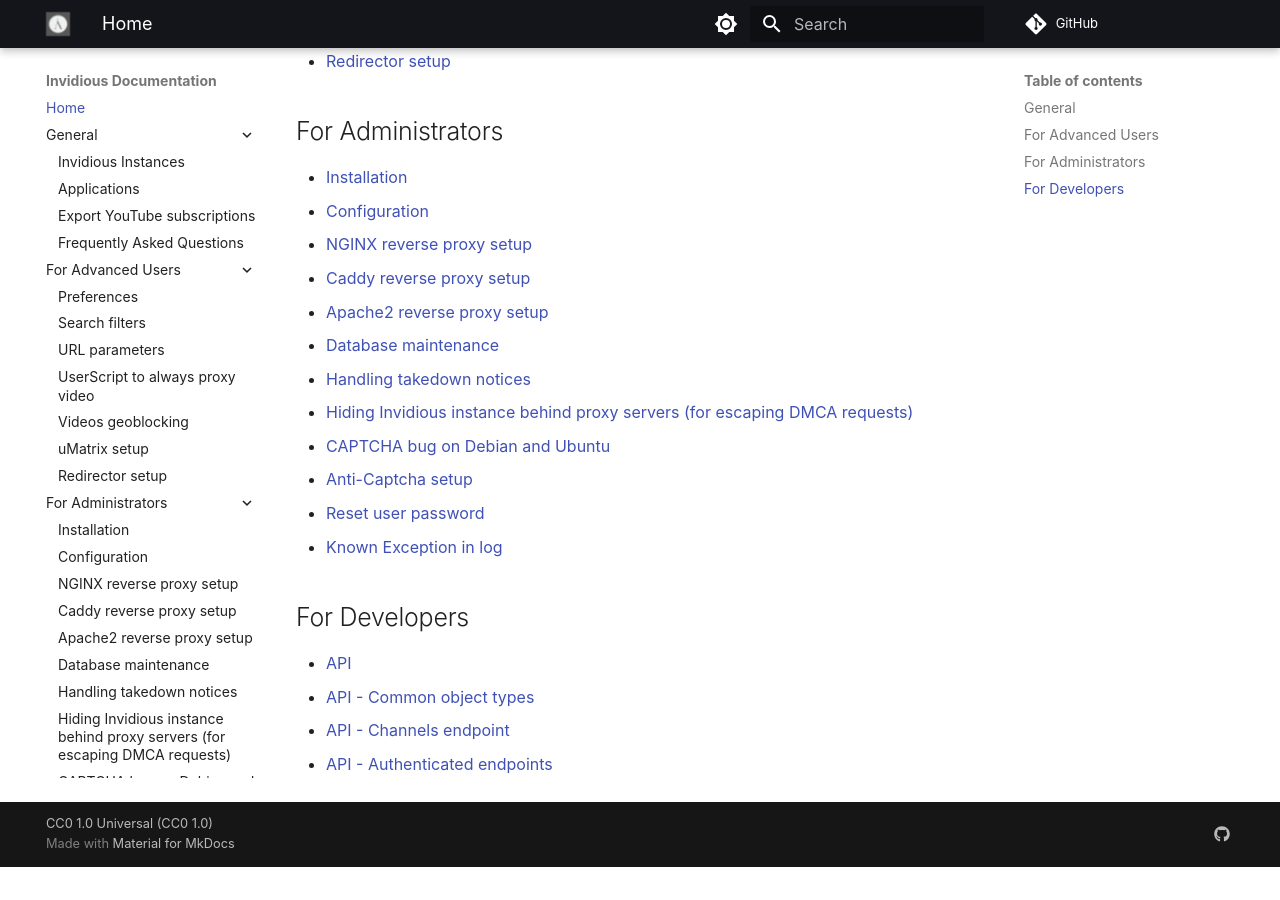
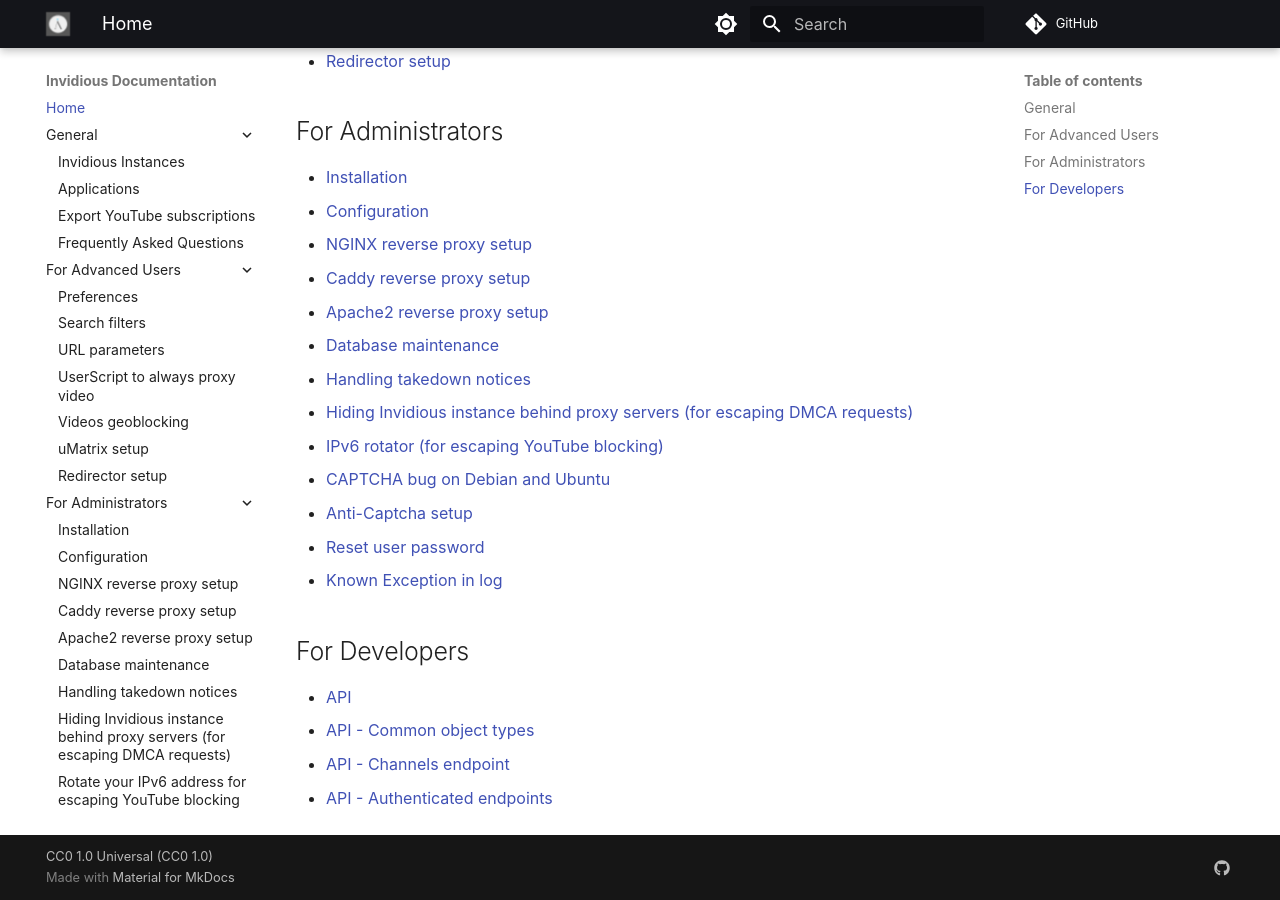
Before and after one commit to iv-org/documentation, an MkDocs documentation site: the page built from docs/index.md, in a window 1280 px wide and 900 px high, scrolled down 601 px. Built offline with MkDocs 1.6.1 and Material for MkDocs 9.7.7, drawn with Linux system fonts in a browser that asks for light colours; comment, search, counter and statistics services are not loaded; before the commit the page ends 1468 px from its top, so only the background shows below that; some of the changed lines change nothing that is shown.

Commit message:
add documentation for ipv6 rotator (#450)
* add documentation for ipv6 rotator

* improve layout for mkdocs

* improve based on recommendations

* add back mention about unixfox

* remove oracle and aws from the list

they do not even support the ipv6 rotator anyway

* fix grammar

* grammar fix x2

* fix grammar x3

````diff
--- a/docs/index.md
+++ b/docs/index.md
@@ -25,6 +25,7 @@
 - [Database maintenance](./db-maintenance.md)
 - [Handling takedown notices](./takedown.md)
 - [Hiding Invidious instance behind proxy servers (for escaping DMCA requests)](./hide-instance-behind-proxy-server.md)
+- [IPv6 rotator (for escaping YouTube blocking)](./ipv6-rotator.md)
 - [CAPTCHA bug on Debian and Ubuntu](./captcha-bug.md)
 - [Anti-Captcha setup](./anti-captcha.md)
 - [Reset user password](./reset-password.md)
--- /dev/null
+++ b/docs/ipv6-rotator.md
@@ -0,0 +1,119 @@
+# Rotate your IPv6 address for escaping YouTube blocking
+
+This tutorial has been written by [unixfox](https://github.com/unixfox), owner of [yewtu.be](https://yewtu.be/). He is better suited when looking for help about this tutorial.
+
+## Synopsis
+
+YouTube has started to periodically block the public Invidious instances since the start of June 2023 ([iv-org/invidious/issues/3872](https://github.com/iv-org/invidious/issues/3872)) and they have become more aggressive about it since the start of August 2023 ([iv-org/invidious/issues/4045](https://github.com/iv-org/invidious/issues/4045)).
+
+Thanks to IPv6 you can easily escape this block because there are many addresses in a single /64 IPv6 range. (18,446,744,073,709,551,616 addresses to be precise)
+
+This tutorial will explain how to automatically and periodically rotate your IPv6 address. Also some notes about how to have IPv6 in case your provider does not offer it.
+
+## Requirements
+#### 1) IPv6 support on your server
+##### Testing
+You can easily find out if you have IPv6 by executing the command `curl -m 5 ipv6.icanhazip.com`.
+If you do not have any errors, then congratulation, you can continue to the second requirement!
+
+If you do have an error (timeout or no route to host), then you will need to enable IPv6 support on your server.
+Depending on your provider and if it does support IPv6, you may have to configure your server for IPv6. Check the documentation of your provider.
+
+##### Other solutions if you do not have IPv6 support
+
+If your provider does not support IPv6 then you can either switch to another provider that support IPv6.
+There are many today that do support it, here is a non-exhaustive list of them (**this is not recommendation, just a list of the popular providers that support IPv6**):
+Hetzner, BuyVM, Scaleway, OVH, DigitalOcean, Vultr, Incognet, Netcup and more. Larger list: https://www.serverhunter.com/#query=ips%3Aipv6
+Nowadays, it's hard to find one that does not support IPv6.
+
+The alternative, if you do not want to switch provider, is to use an IPv6 tunnelbroker, it allows to get IPv6 connectivity using another server.
+
+This website lists all the free and paid existing tunnelbrokers: https://tunnelbroker.services/. **We do not recommend running a public instance on a free tunnelbroker as this would put a lot of strain on their network because video streaming consumes a lot of bandwidth.**
+You can also use an external server for acting as a tunnelbroker.
+All of this is out of scope of this tutorial, please consult the internet for tutorials.
+
+#### 2) System packages requirement
+Please install:
+
+- python requests library.
+  Debian/Ubuntu: `sudo apt install python3-requests`
+  RHEL/CentOS/Fedora: `sudo dnf install python-requests`
+  Other Linux distributions: `sudo yourpackagemanager install python-requests`
+- python pyroute2 library.
+  Debian/Ubuntu: `sudo apt install python3-pyroute2`
+  RHEL/CentOS/Fedora: `sudo dnf install python-pyroute2`
+  Other Linux distributions: `sudo yourpackagemanager install python-pyroute2`
+
+## Configure Invidious for IPv6
+### If you are running Invidious outside of Docker or using something else than Docker (K8s)
+You probably have nothing to do!
+
+Except checking in your config.yml if you do not have this line set:
+```
+force_resolve: ipv4
+```
+
+Or if you are on Kubernetes, check that your pods have IPv6 connectivity. But you probably already know that if you are using Kubernetes.
+
+### If you are running Invidious in Docker
+Note: Make sure you are running a recent version of Docker if you are running into IPv6 issues.
+
+1. Follow the steps 1 to 3 on the official documentation for Docker: https://docs.docker.com/config/daemon/ipv6/
+2. In your docker-compose file of invidious. Add these lines at the end of your docker-compose
+
+   ```yaml
+   networks:
+     default:
+       enable_ipv6: true
+       ipam:
+         config:
+           - subnet: fd01:db8:a::/64
+             gateway: fd01:db8:a::1
+
+   ```
+
+3. Bring down your docker composition and bring it back up for recreating the network:
+
+   ```
+   docker compose down
+   docker compose up -d
+   ```
+
+To check if everything went well then do `docker compose exec invidious ping -c 1 ipv6.icanhazip.com` and if you do not get any error then you can jump to the next step.
+
+## Configure the IPv6 rotator (made by Invidious team)
+This tool was developed by the Invidious team, and it's the official tool for rotating your IPv6 address on Invidious: https://github.com/iv-org/smart-ipv6-rotator.
+It may be used on other projects that depend on YouTube and/or Google (example: Piped or SearXNG).
+
+1. Make sure you have installed all the python libraries from [the "requirements"](#requirements).
+2. Clone the repository somewhere that you like (not inside the invidious directory):
+
+   ```
+   git clone https://github.com/iv-org/smart-ipv6-rotator.git
+   ```
+3. Find the IPv6 subnet of your server, usually it's written on your provider website.
+   But you can easily find it using this tool: http://www.gestioip.net/cgi-bin/subnet_calculator.cgi.
+   Enter the main IPv6 address, select IPv6 and change the prefix length only if it's not a /64.
+   Use the command `ip a` to get the detail of your IPv6 network configuration.
+4. Run the script once like this (don't use sudo if you are already root):
+
+   ```
+   sudo python smart-ipv6-rotator.py run --ipv6range=YOURIPV6SUBNET/64
+   ```
+5. If everything went well, then configure a cron to periodically rotate your IPv6 range. Twice a day (noon and midnight) is enough for YouTube servers. Also at the reboot of the server!
+   Example crontab (`crontab -e -u root`):
+
+   ```
+   @reboot sleep 30s && python smart-ipv6-rotator.py run --ipv6range=YOURIPV6SUBNET/64
+   0 */12 * * * python smart-ipv6-rotator.py run --ipv6range=YOURIPV6SUBNET/64
+   ```
+
+   The `sleep` command is used in case your network takes too much time time to be ready.
+ 6. That's it!
+
+If the script does not work for you, it could be that:
+
+- Your provider does not allow you to assign any arbitrary IPv6 address, it's common for cloud providers like AWS, Oracle Cloud, Google Cloud where you need to manually assign the IPv6 address from the panel.
+- You have not correctly set your IPv6 subnet range. In such case, please ask for help on IRC or Matrix or in a GitHub issue.
+
+If you find any other issues, please open a bug report there: https://github.com/iv-org/smart-ipv6-rotator/issues
--- a/mkdocs.yml
+++ b/mkdocs.yml
@@ -30,6 +30,7 @@
     - 'db-maintenance.md'
     - 'takedown.md'
     - 'hide-instance-behind-proxy-server.md'
+    - 'ipv6-rotator.md'
     - 'captcha-bug.md'
     - 'anti-captcha.md'
     - 'reset-password.md'
````
